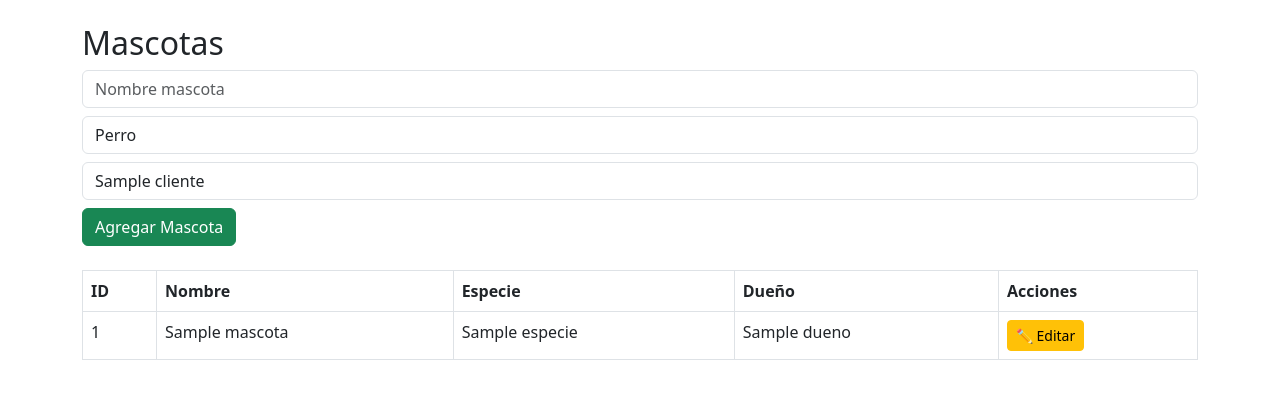
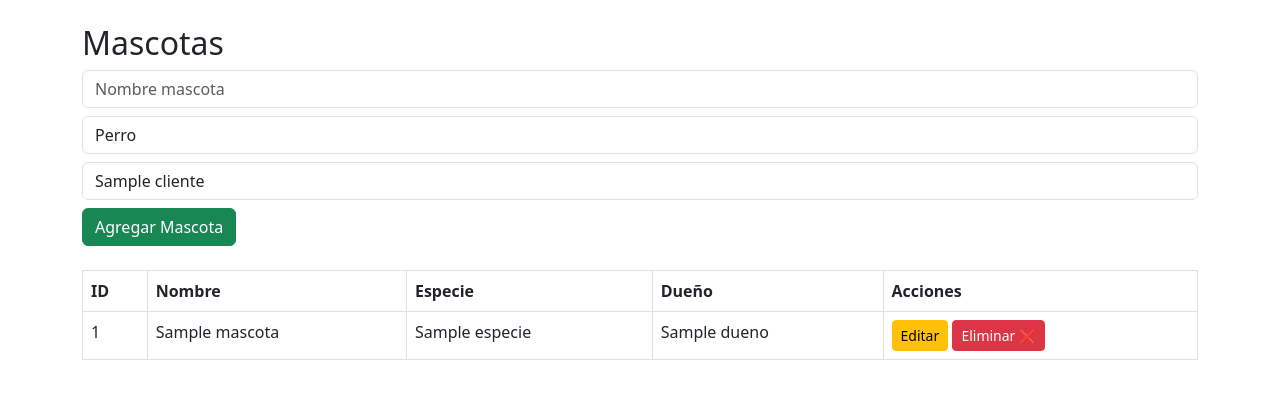
Before and after one commit to mi-querido-lomito/crm_lomito, a Python web app: template templates/mascotas.html in a window 1280 px wide. Shown: the part 56-455 px from the top of the page. Run offline with Jinja, Linux system fonts and the light colour scheme; the template is opened without the code that fills it: most values are stand-ins (such as "Sample title", 1, 10 or a date in 2020).

Commit message:
Update mascotas.html

```diff
--- a/templates/mascotas.html
+++ b/templates/mascotas.html
@@ -37,9 +37,15 @@
         <td>
             <a href="{{ url_for('editar_mascota', id=m.id) }}"
                 class="btn btn-sm btn-warning">
-                ✏ Editar
+                Editar
             </a>
-</td>
+
+            <a href="{{ url_for('eliminar_mascota', id=m.id) }}"
+                class="btn btn-sm btn-danger"
+                onclick="return confirm('¿Eliminar mascota?')">
+                Eliminar ❌
+            </a>
+        </td>
     </tr>
     {% endfor %}
 </table>
```
